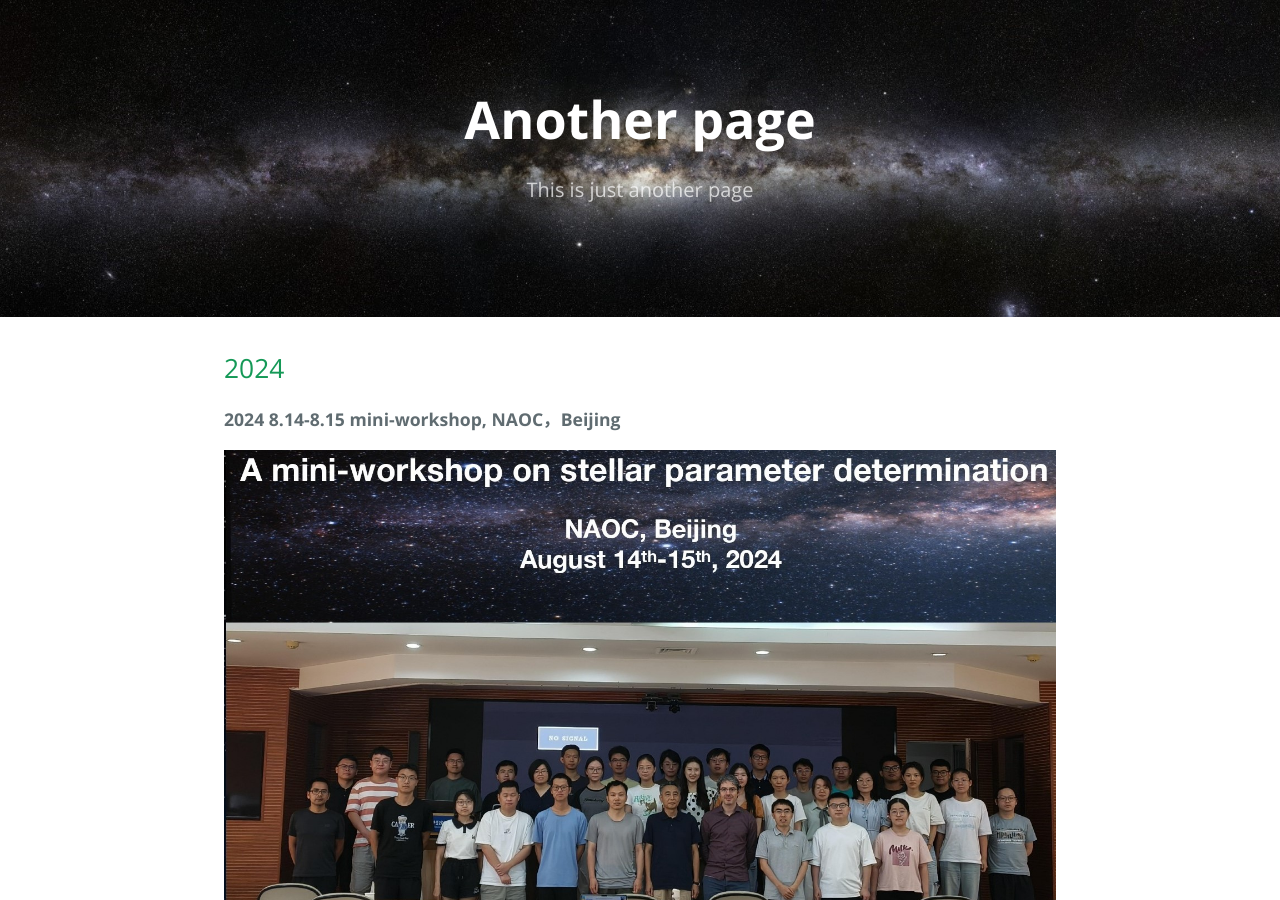
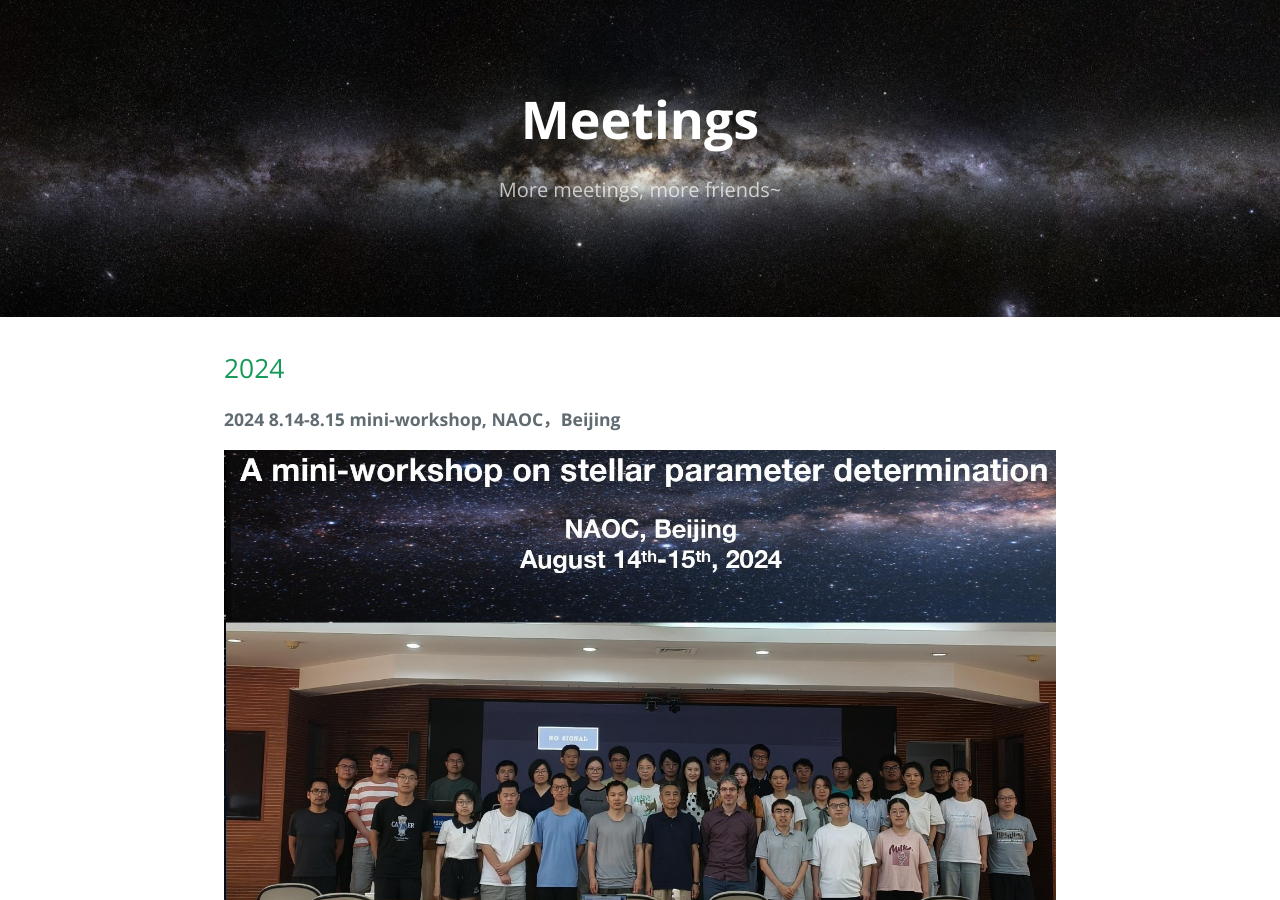
Before and after one commit to Astro-Wangjh/Astrowangjh.github.io, a Jekyll site: the page built from meeting.md, in a window 1280 px wide and 900 px high. Built offline with Jekyll 4.4.1, drawn with Linux system fonts in a browser that asks for light colours.

Commit message:
Update meeting.md

```diff
--- a/meeting.md
+++ b/meeting.md
@@ -1,7 +1,7 @@
 ---
 layout: default
-title: Another page
-description: This is just another page
+title: Meetings
+description: More meetings, more friends~
 ---
 ## 2024
 **2024 8.14-8.15 mini-workshop, NAOC，Beijing**
```
